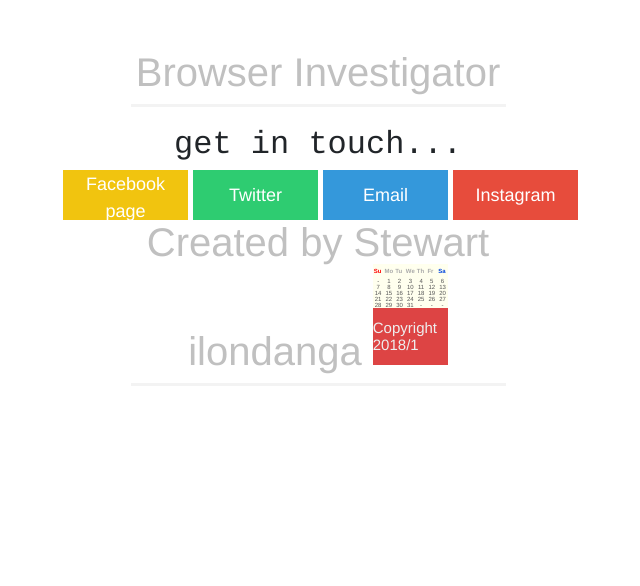
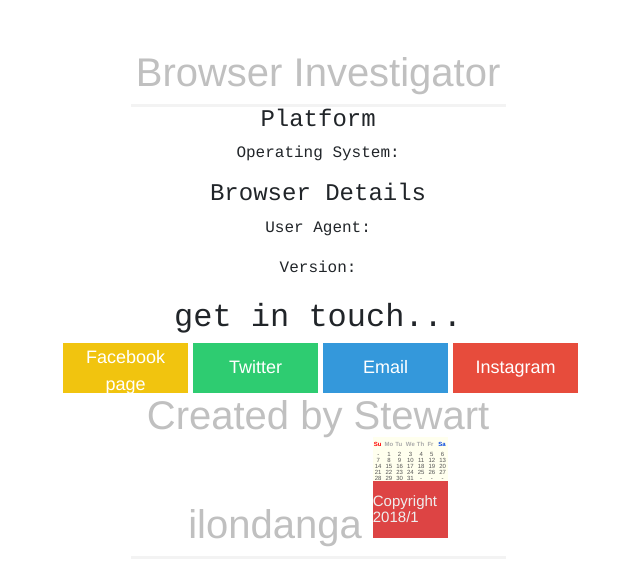
Before and after one commit to stewilondanga/browser-investigator, a plain HTML site: page index.html in a window 1280 px wide. Shown: the whole page, without its empty margins (322-962 px from the left). Drawn offline with nearby package versions, Linux system fonts and the light colour scheme.

Commit message:
add index.html

```diff
--- a/index.html
+++ b/index.html
@@ -9,6 +9,14 @@
 
 <body>
 <h1> Browser Investigator</h1>
+
+<h4>Platform</h4>
+<p>Operating System: <span id="platform"></span></p>
+
+<h4>Browser Details</h4>
+<p>User Agent: <span id="useragent"></span></p>
+<p>Version: <span id="version"></span></p>
+
 
 
   <section id="contact">
```
